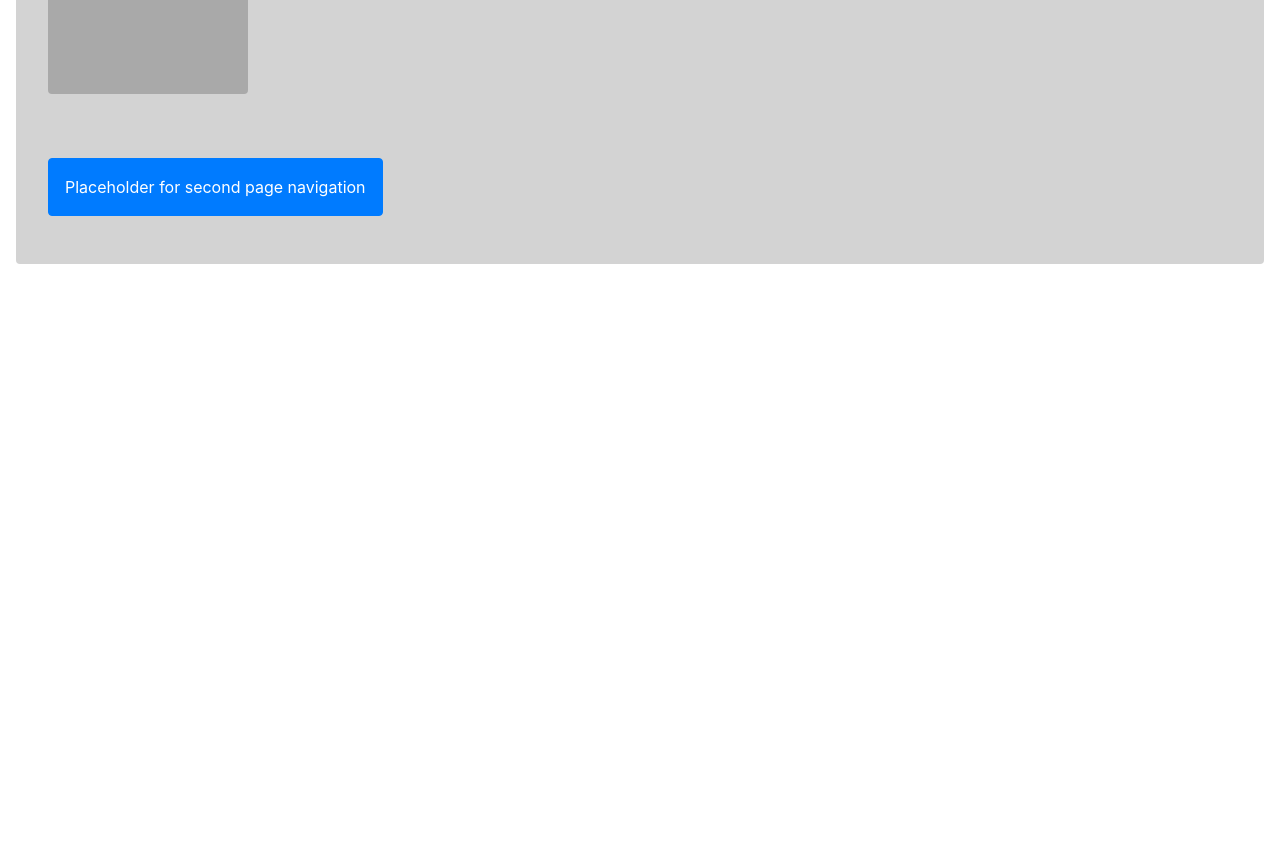
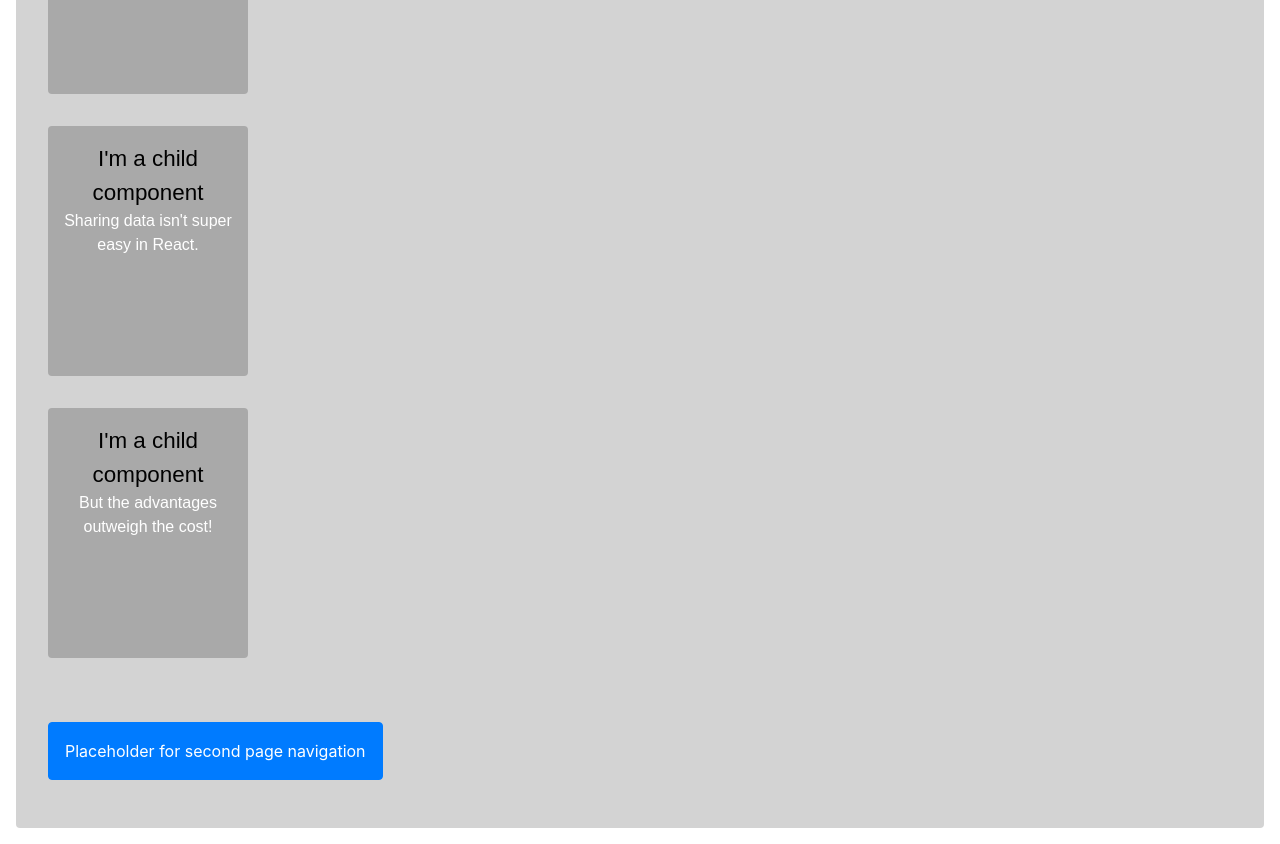
Before and after one commit to AustinSweet/react-example, a React (Create React App) app: page / in a window 1280 px wide. Shown: the part 900-1744 px from the top of the page. Before the commit the page ends 1180 px from the top, so only its background shows below. Built offline with nearby package versions, Linux system fonts and the light colour scheme.

Commit message:
react-example more styling changes

```diff
--- a/src/components/ParentComponent.js
+++ b/src/components/ParentComponent.js
@@ -8,7 +8,10 @@ class ParentComponent extends Component {
         this.state = [
             { id: 1, data: "This data is stored in the state." ,},
             { id: 2, data: "React is pretty copacetic." ,},
-            { id: 3, data: "Mapping is a pretty essential tool.", }
+            { id: 3, data: "Mapping is a pretty essential tool.",},
+            { id: 4, data: "Sharing data isn't super easy in React."},
+            { id: 5, data: "But the advantages outweigh the cost!"}
+
            ]
     }
 
@@ -32,7 +35,8 @@ class ParentComponent extends Component {
                     </div>
                 </div>
             </>
-        )}
+        )
+    }
 }
 
 
```
